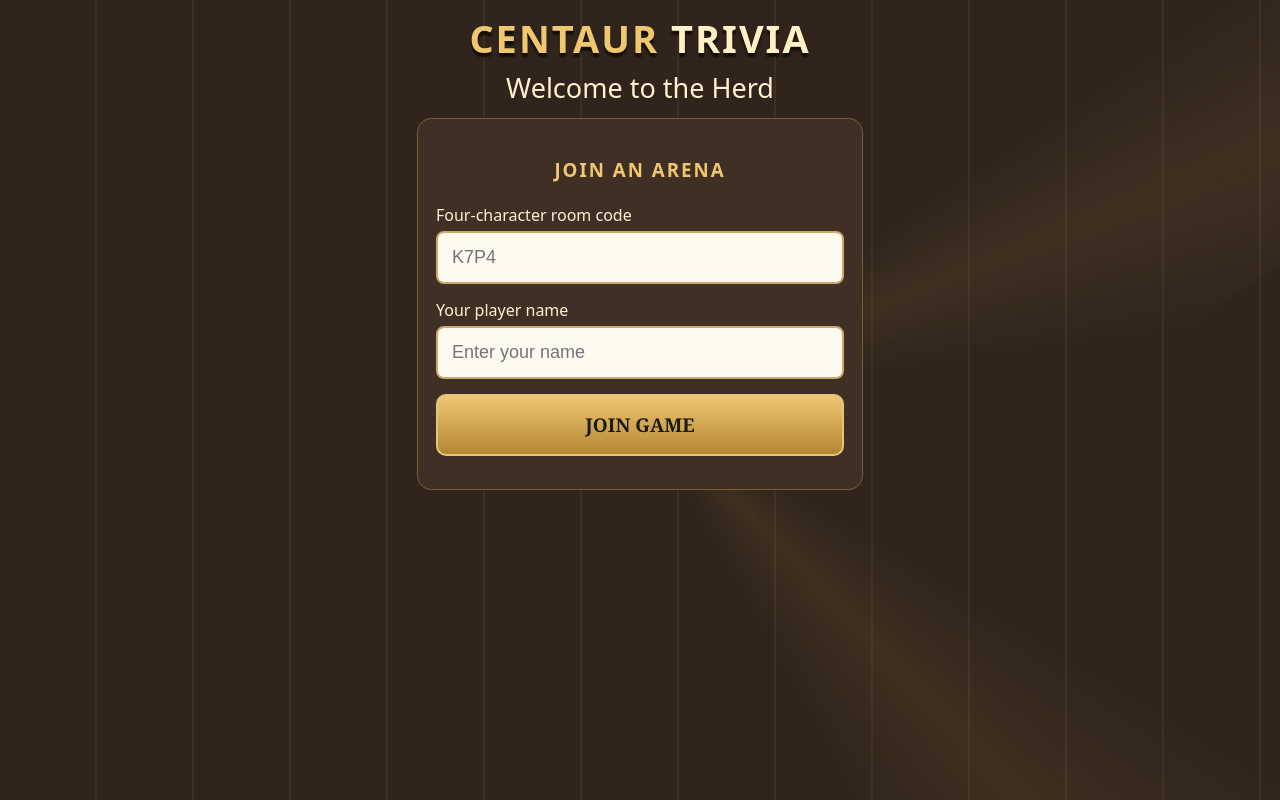
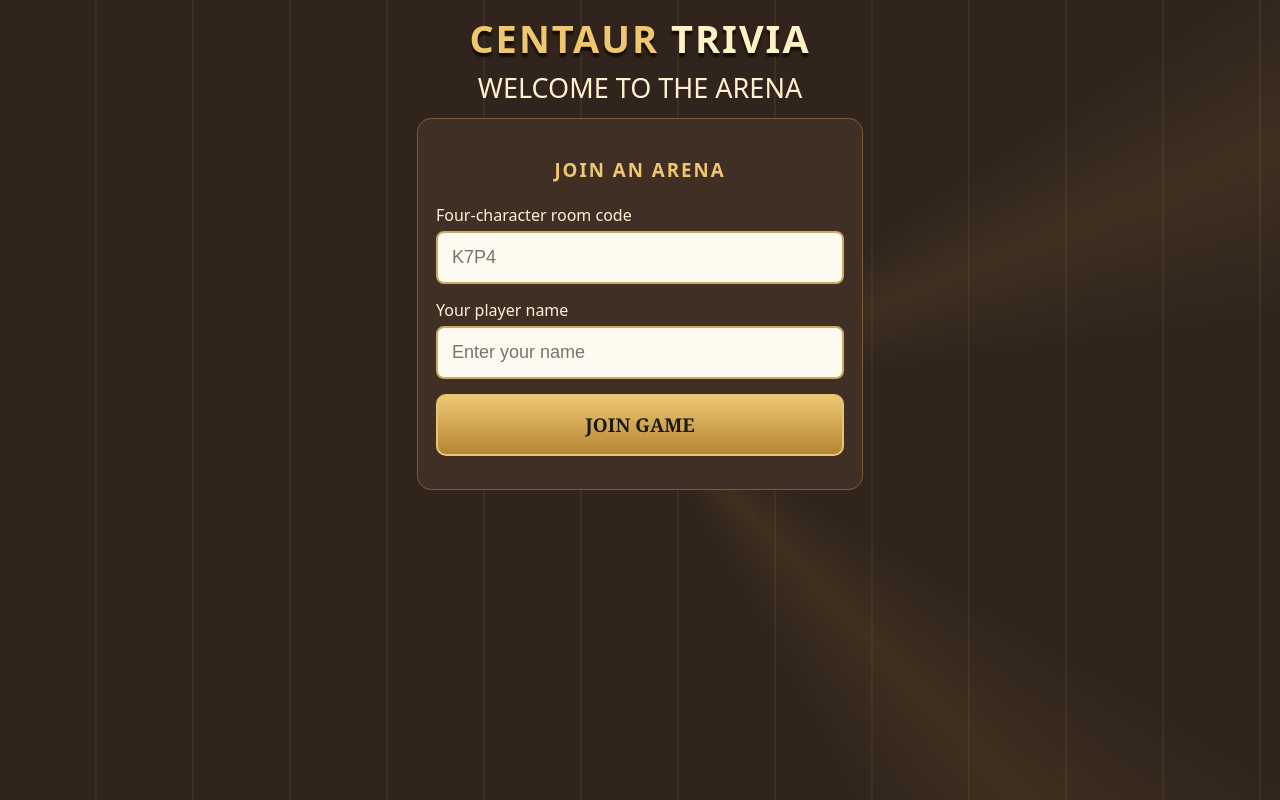
Before and after one commit to djtrue08-beep/Centaur-Trivia, a website: page join.html in a window 1280 px wide. Drawn offline with Linux system fonts and the light colour scheme.

Commit message:
Add files via upload

```diff
--- a/join.html
+++ b/join.html
@@ -10,7 +10,7 @@
 <main class="shell narrow">
   <div class="crest">♞</div>
   <h1>CENTAUR <span>TRIVIA</span></h1>
-  <h2>Welcome to the Herd</h2>
+  <h2 class="phone-tagline">WELCOME TO THE ARENA</h2>
   <section id="formPanel" class="card">
     <h3>JOIN AN ARENA</h3>
     <form id="joinForm">
```
